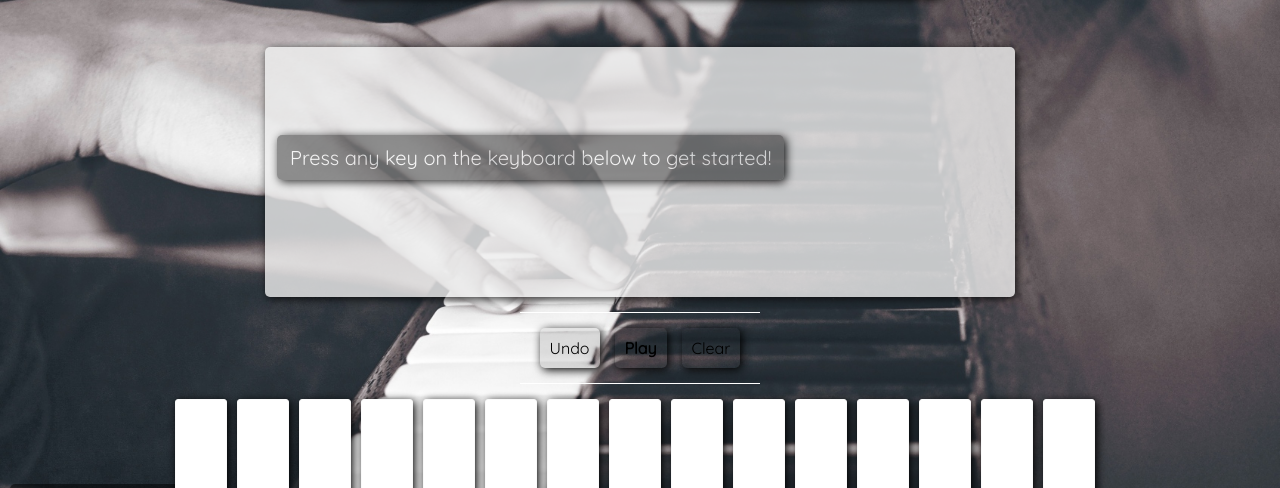
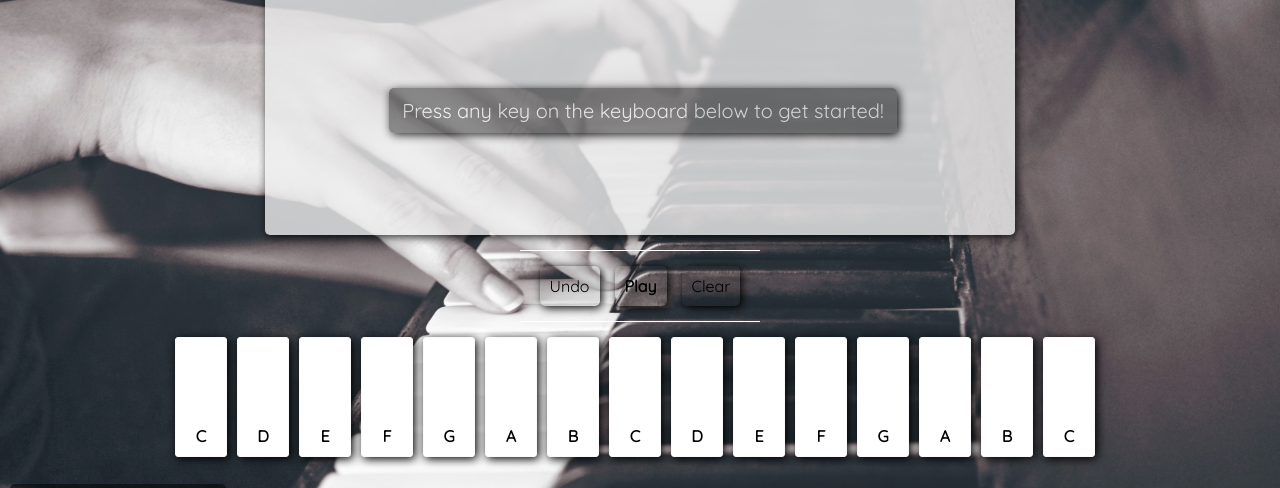
Before and after one commit to matthaaa/songbird, a website built with webpack: page index.html in a window 1280 px wide. Shown: the part 237-725 px from the top of the page. Built offline with nearby package versions, Linux system fonts and the light colour scheme.

Commit message:
Create conditions for showing intro message

```diff
--- a/assets/keyboard-style.css
+++ b/assets/keyboard-style.css
@@ -3,6 +3,7 @@
   /* border: 1px solid black; */
   display: flex;
   align-items: center;
+  justify-content: center;
   opacity: 0.8;
 }
 
@@ -44,11 +45,11 @@ h1 {
 .description {
   font-size: 24px;
   color: #F9F9F9;
-  margin-bottom: 50px;
   background-color: rgba(0, 0, 0, 0.5);
   padding: 10px 15px;
   box-shadow: 2px 2px 10px black;
   border-radius: 5px;
+  text-align: center;
 }
 
 .timeline {
--- a/index.html
+++ b/index.html
@@ -9,7 +9,6 @@
   <body>
     <div class="app-content">
       <h1>Songbird</h1>
-      <p class="description">Press any key on the keyboard below to get started!</p>
       <div class="timeline">
         <div id="main-timeline" class="main-timeline"></div>
       </div>
--- a/js/keyboard.js
+++ b/js/keyboard.js
@@ -24,6 +24,22 @@ function keyboard(keysByNoteName, selectedKeys, nextKeys) {
 
   const allKeys = document.querySelectorAll(".white-key");
 
+  function renderIntroMessage() {
+    intro = document.createElement("p");
+    intro.setAttribute("class", "description");
+    description = document.createTextNode(
+      "Press any key on the keyboard below to get started!"
+    );
+    intro.appendChild(description);
+
+    if (selectedKeys.length === 0) {
+      document.getElementById("main-timeline").appendChild(intro);
+    } else {
+      document.getElementById("main-timeline").removeChild(intro);
+    }
+  }
+
+  renderIntroMessage();
 
   function highlightNextKeys(nextKeys) {
     allKeys.forEach((key) => {
--- a/js/timeline.js
+++ b/js/timeline.js
@@ -8,15 +8,6 @@ function timeline(keysByNoteName, selectedKeys) {
   selectedKeys.map((key) => {
     const note = keysByNoteName[key];
   })
-
-  if (selectedKeys.length === 0) {
-    intro = document.createElement("p");
-    intro.setAttribute("class", "description");
-    description = document.createTextNode(
-      "Press any key on the keyboard below to get started!"
-    );
-    document.getElementById("main-timeline").appendChild(intro).appendChild(description);
-  }
 
   function removeHighlightColor(keys) {
     keys.map((key) => {
```
